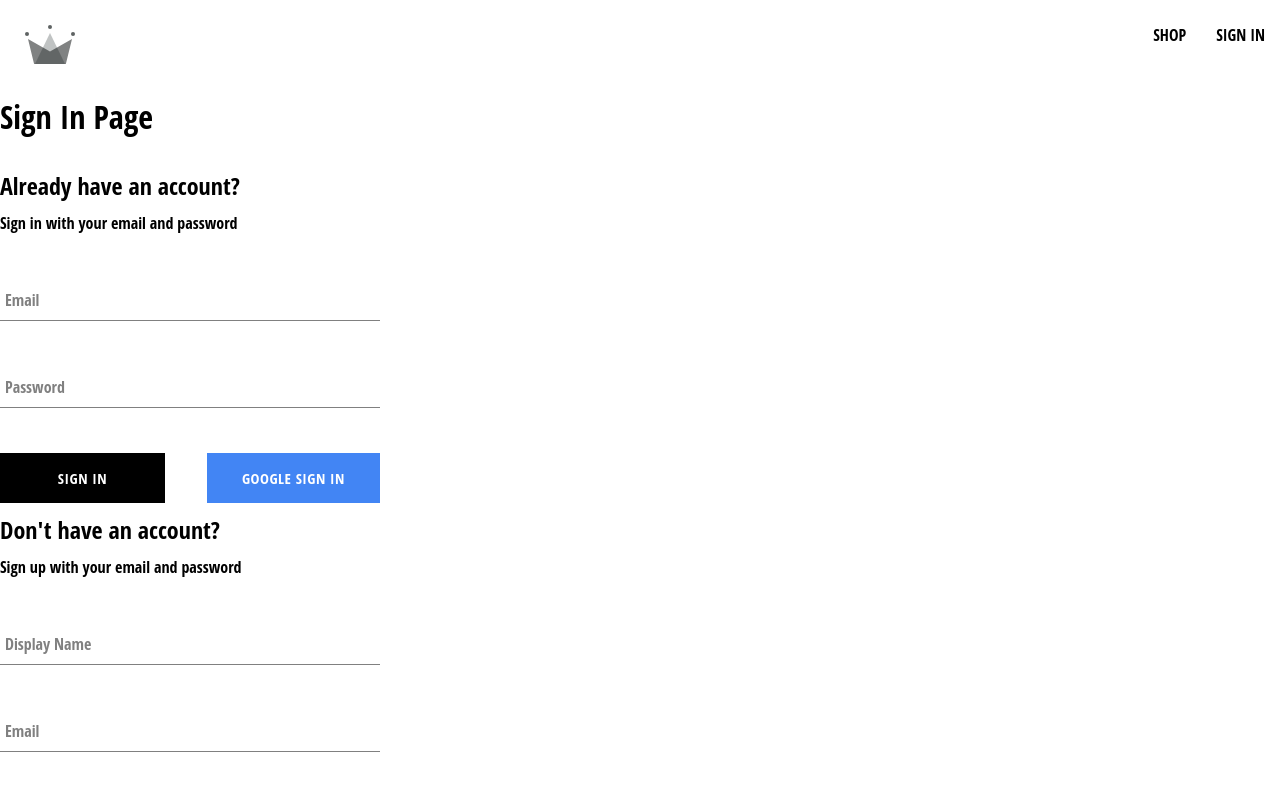
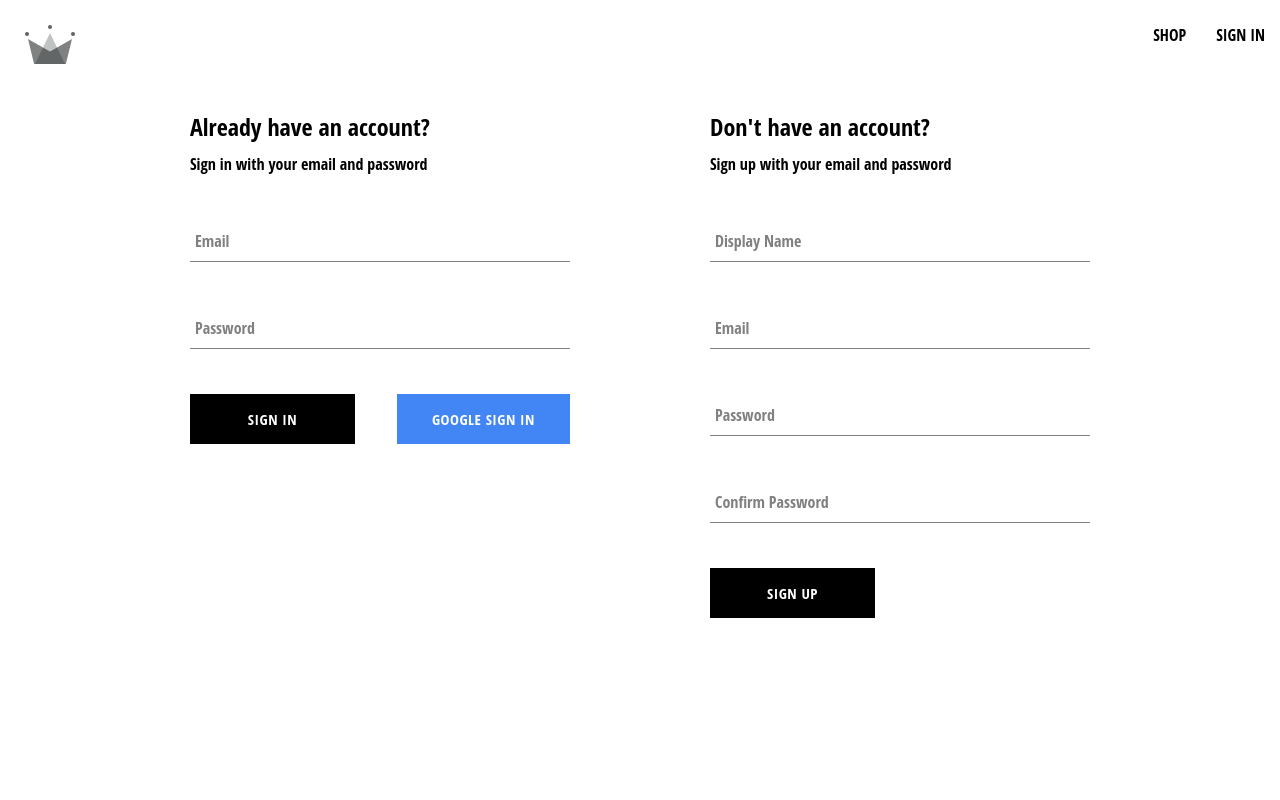
Before and after one commit to Innocentadika/Capstone, a React (Create React App) app: page /auth in a window 1280 px wide. Shown: the top 800 px of the page. Built offline with nearby package versions, Linux system fonts and the light colour scheme; the HTML template or start-up script is replaced by a standard one.

Commit message:
styling of the authentication component

```diff
--- a/src/components/sign-in-form/sign-in-form.component.jsx
+++ b/src/components/sign-in-form/sign-in-form.component.jsx
@@ -85,7 +85,7 @@
         </form>
         <div className="buttons-container">
         <Button type='submit'>Sign in</Button>
-      <Button buttonType='google' onClick={signInWithGoogle}>Google sign in</Button>
+      <Button type='button' buttonType='google' onClick={signInWithGoogle}>Google sign in</Button>
       </div>
 
     </div>
--- a/src/routes/authentication/authentication.component.jsx
+++ b/src/routes/authentication/authentication.component.jsx
@@ -1,14 +1,14 @@
 
 import SignUpForm from '../../components/sign-up-form/sign-up-form.component';
 import SignInForm from '../../components/sign-in-form/sign-in-form.component';
+import './authentication.styles.scss';
 
 
 
 const Authentication = () => {
 
   return (
-    <div>
-      <h1>Sign In Page</h1>
+    <div className='authentication-container'>
       <SignInForm />
       <SignUpForm />
 
--- /dev/null
+++ b/src/routes/authentication/authentication.styles.scss
@@ -0,0 +1,6 @@
+.authentication-container {
+    display: flex;
+    justify-content: space-between;
+    width: 900px;
+    margin: 30px auto;
+}
```
